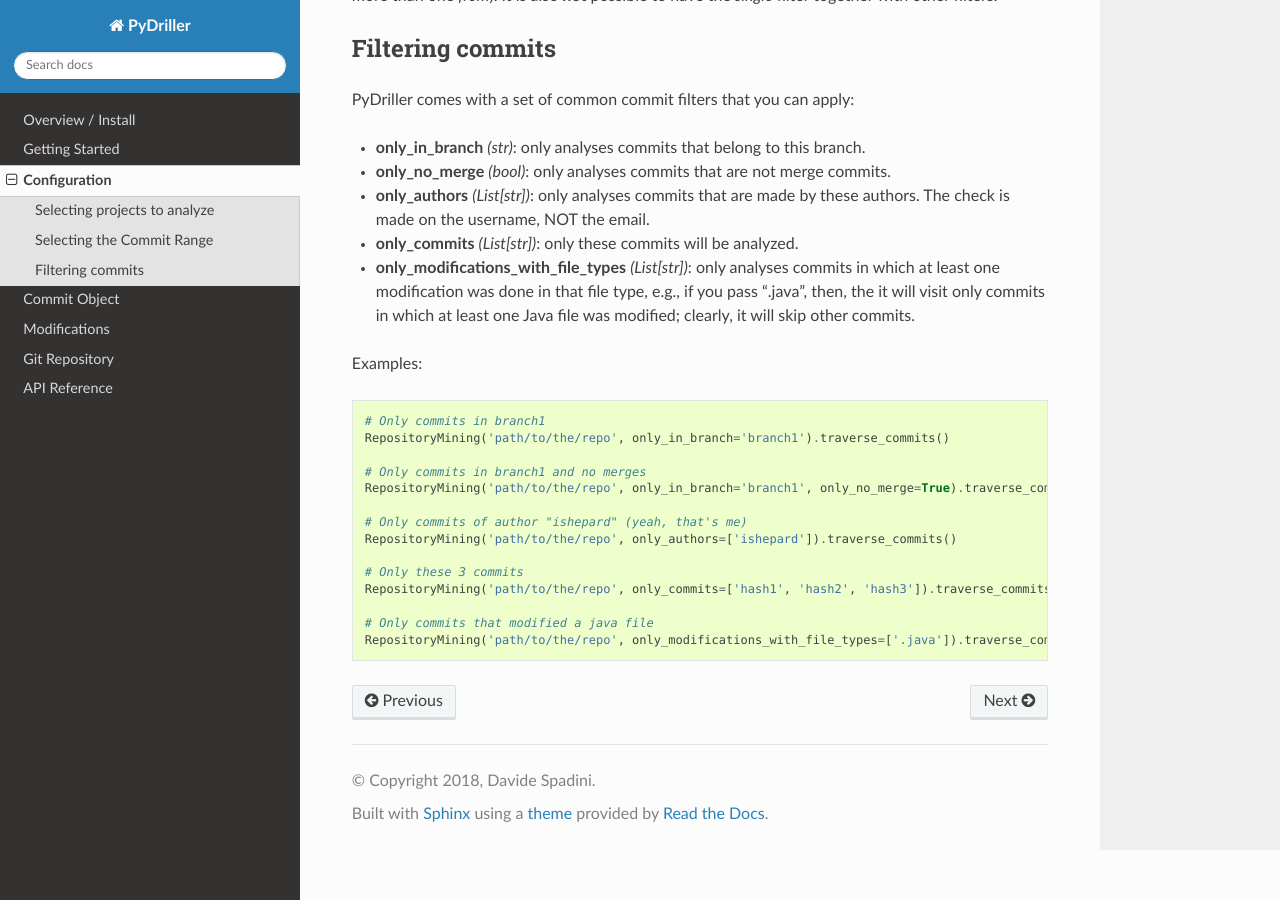
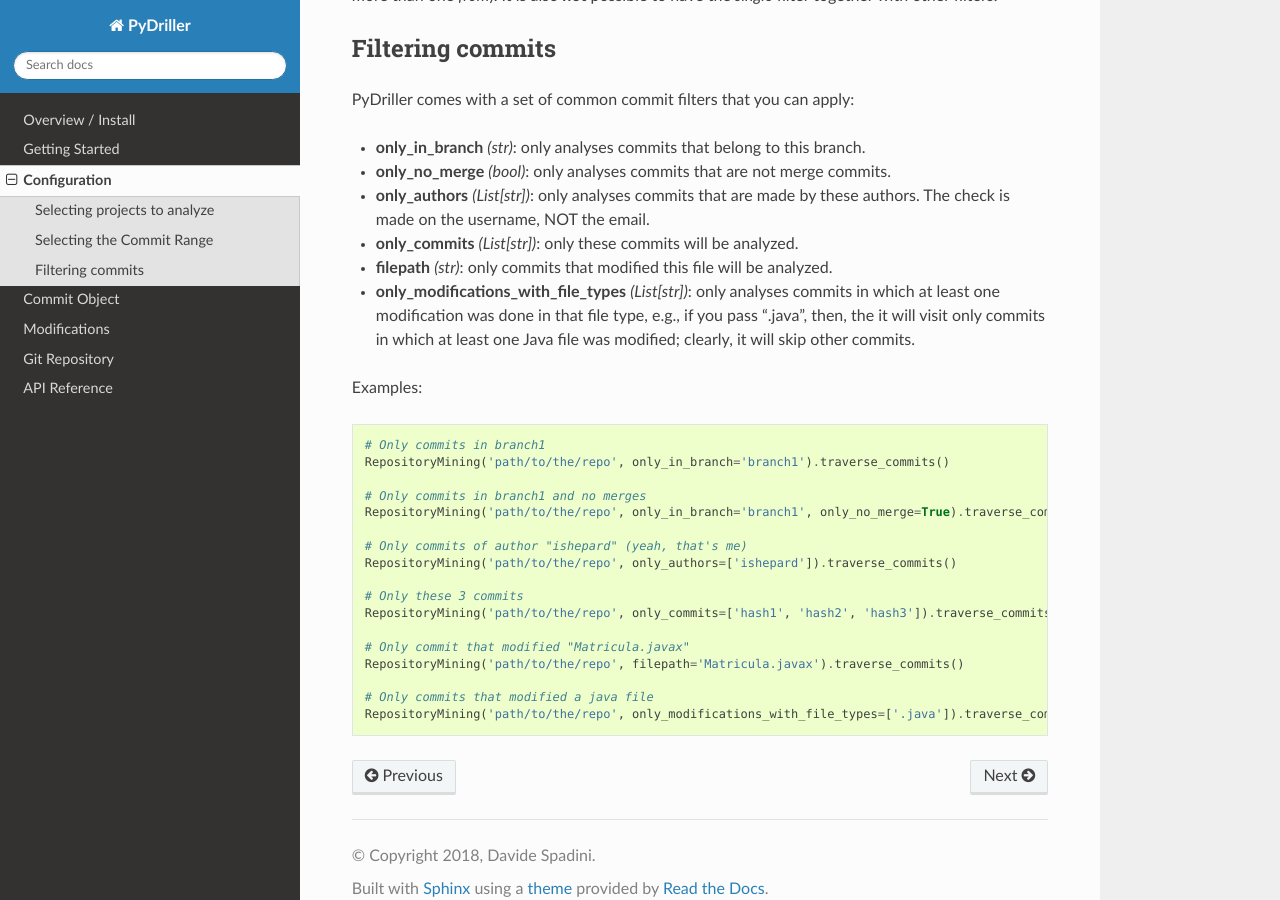
Before and after one commit to ishepard/pydriller, a Sphinx documentation site: the page built from docs/configuration.rst, in a window 1280 px wide and 900 px high, scrolled down 1902 px. Built offline with Sphinx 7.4.7 and the Read the Docs theme 2.0.0, drawn with Linux system fonts in a browser that asks for light colours.

Commit message:
adding documentation of new parameter

```diff
--- a/docs/configuration.rst
+++ b/docs/configuration.rst
@@ -88,6 +88,7 @@
 * **only\_no\_merge** *(bool)*: only analyses commits that are not merge commits.
 * **only\_authors** *(List[str])*: only analyses commits that are made by these authors. The check is made on the username, NOT the email.
 * **only\_commits** *(List[str])*: only these commits will be analyzed.
+* **filepath** *(str)*: only commits that modified this file will be analyzed.
 * **only\_modifications\_with\_file\_types** *(List[str])*: only analyses commits in which at least one modification was done in that file type, e.g., if you pass ".java", then, the it will visit only commits in which at least one Java file was modified; clearly, it will skip other commits.
 
 Examples::
@@ -104,5 +105,8 @@
     # Only these 3 commits
     RepositoryMining('path/to/the/repo', only_commits=['hash1', 'hash2', 'hash3']).traverse_commits()
 
+    # Only commit that modified "Matricula.javax"
+    RepositoryMining('path/to/the/repo', filepath='Matricula.javax').traverse_commits()
+
     # Only commits that modified a java file
     RepositoryMining('path/to/the/repo', only_modifications_with_file_types=['.java']).traverse_commits()
```
Also changed, not shown: 1 other file.
